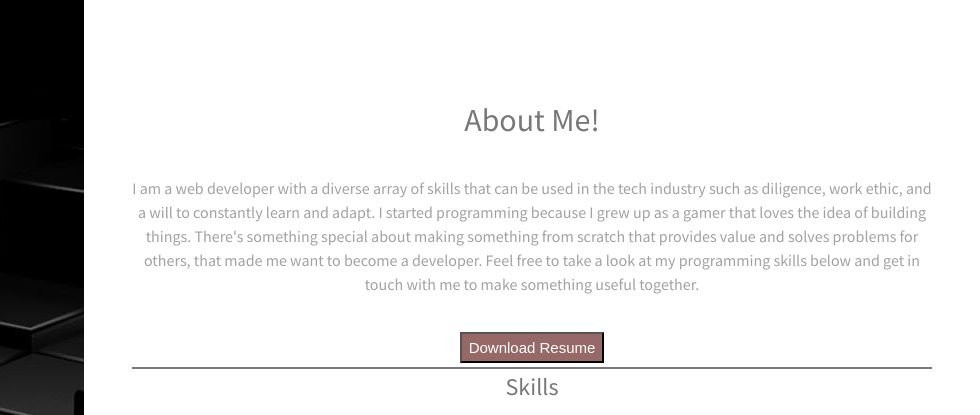
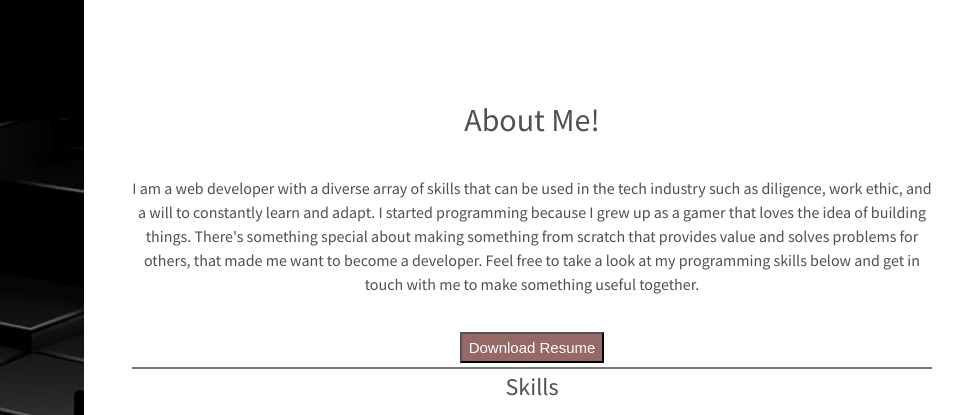
Before and after one commit to kenneth-blanton/Personal-Portfolio, a plain HTML site: page index.html in a window 1280 px wide. Shown: the top 415 px of the page, 300-1280 px from the left. Drawn offline with Linux system fonts and the light colour scheme.

Commit message:
Update main.css

```diff
--- a/assets/css/main.css
+++ b/assets/css/main.css
@@ -51,7 +51,7 @@ body {
 		}
 
 	body {
-		color: #a2a2a2;
+		color: #505050;
 		font-family: "Source Sans Pro", Helvetica, sans-serif;
 		font-size: 16pt;
 		font-weight: 400;
@@ -83,7 +83,7 @@ body {
 	}
 
 	h1, h2, h3 {
-		color: #787878;
+		color: #505050;
 		font-weight: 400;
 		line-height: 1em;
 		margin: 0 0 1em 0;
```
